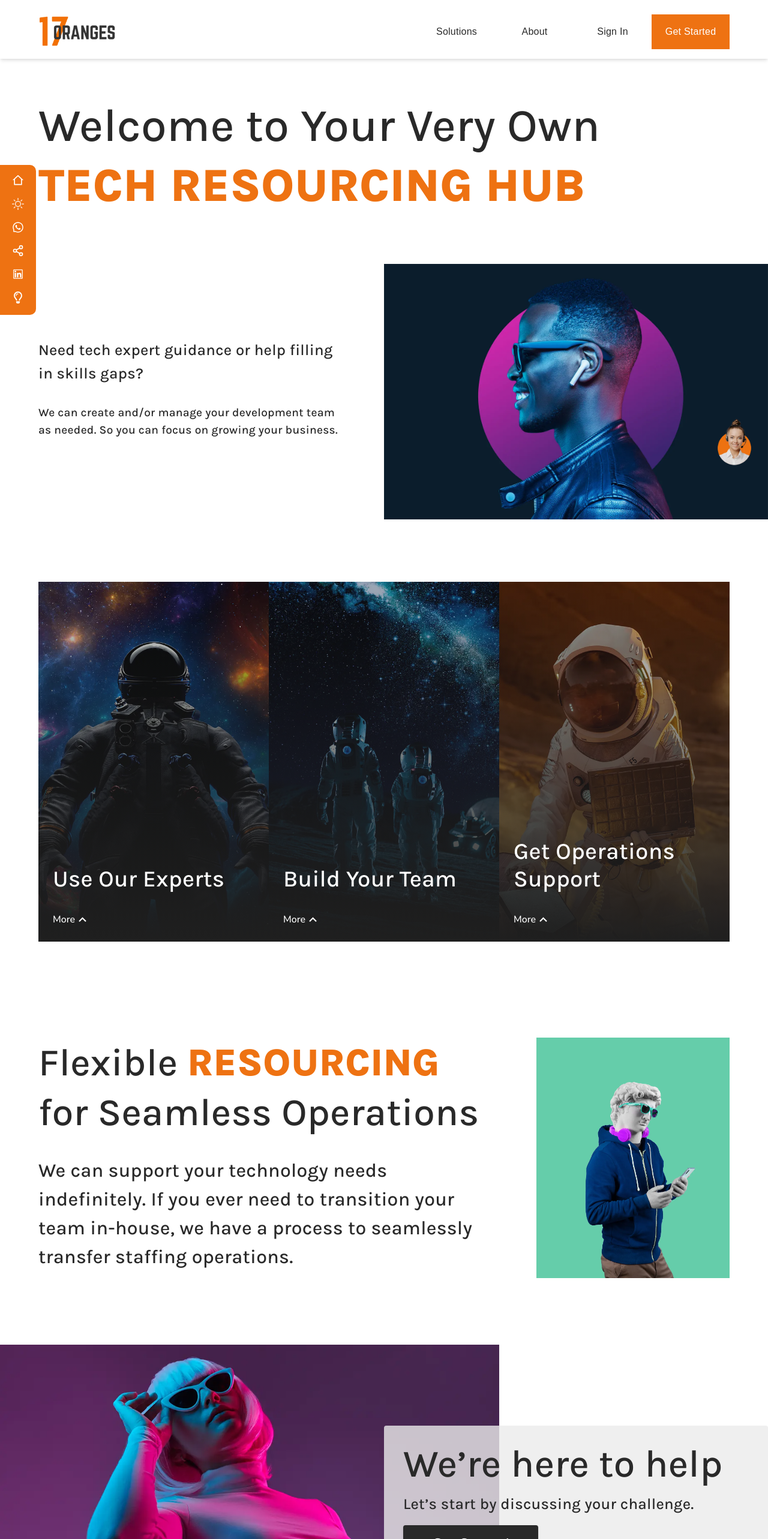
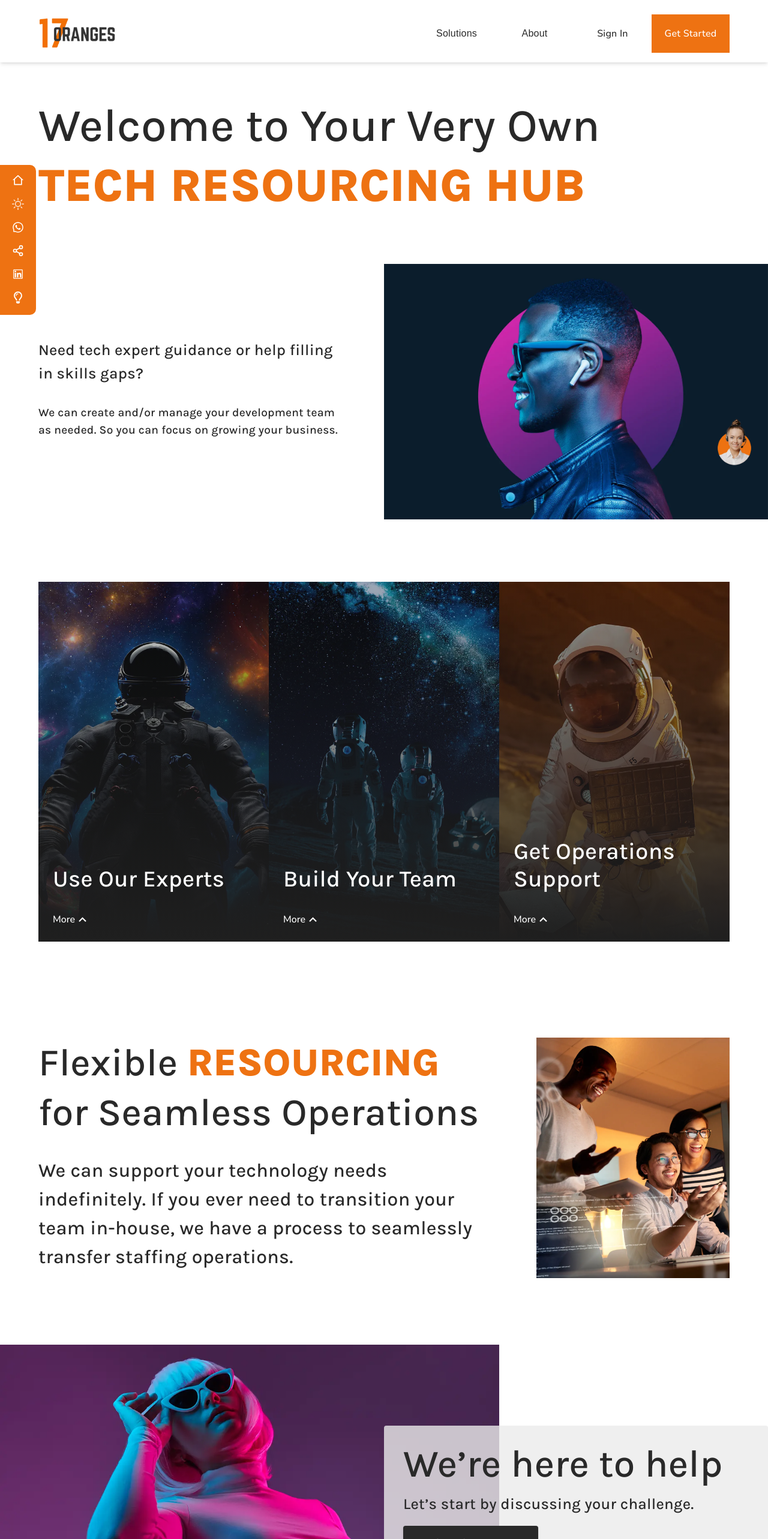
Before and after one commit to webdev-deepak18/17-oranges, a React (Vite) app: page /solutions/resourcing in a window 1280 px wide. Shown: the top 2566 px of the page at 60% size. Built offline with nearby package versions, Linux system fonts and the light colour scheme.

Commit message:
made minor cs fixes

```diff
--- a/src/assets/wrappers/Home.js
+++ b/src/assets/wrappers/Home.js
@@ -153,7 +153,7 @@ const Wrapper = styled.div`
   }
 
   .we-can-help h1 {
-    text-align: right;
+    text-align: left;
   }
 
   .we-can-help h2 {
@@ -197,6 +197,10 @@ const Wrapper = styled.div`
       gap: 4rem;
     }
 
+    .we-can-help .section-title{
+      max-width: 100%
+    }
+
     .we-can-help h2 {
       text-align: right;
       font-size: 6rem;
--- a/src/assets/wrappers/Navbar.js
+++ b/src/assets/wrappers/Navbar.js
@@ -195,12 +195,18 @@ const Wrapper = styled.div`
       transition: var(--transition);
       width: 130px;
       text-transform: capitalize;
+      text-align: center;
+      margin-top: auto;
+      margin-bottom: auto;;
+      padding: 1.5rem 1rem;
     }
 
     .nav-link-2:hover {
       background: var(--primary-500);
       color: var(--white);
     }
+
+
 
     .active-btn {
       background: var(--primary-500);
--- a/src/components/Menu.jsx
+++ b/src/components/Menu.jsx
@@ -38,12 +38,12 @@ const Menu = () => {
           </button>
         );
       })}
-      <button type="button" className="nav-link-2">
+      <a type="button" className="nav-link-2">
         sign in
-      </button>
-      <button type="button" className="nav-link-2 active-btn">
+      </a>
+      <a type="button" href="/contact" className="nav-link-2 active-btn">
         get started
-      </button>
+      </a>
     </div>
   );
 };
--- a/src/pages/Resourcing.jsx
+++ b/src/pages/Resourcing.jsx
@@ -9,6 +9,7 @@ import austronautTwo from "../assets/images/austronaut-two.webp";
 import austronautThree from "../assets/images/austronaut-three.webp";
 import coolMan from "../assets/images/coolman-using-smartphone.webp";
 import coolWoman from "../assets/images/cool-woman-wearing-specs.webp";
+import happyTeam from "../assets/images/happy-team.webp";
 import CardVertical from "../components/CardVertical";
 
 import Cta from "../components/Cta";
@@ -88,7 +89,7 @@ const Resources = () => {
               </h3>
             </div>
             <div className="img-container">
-              <img src={coolMan} alt="Cool Man" className="img" />
+              <img src={happyTeam} alt="HappyTeam" className="img" />
             </div>
           </div>
         </div>
```
Also changed, not shown: src/assets/images/futuristic-woman-flying.webp, src/assets/images/happy-team.webp (added).
